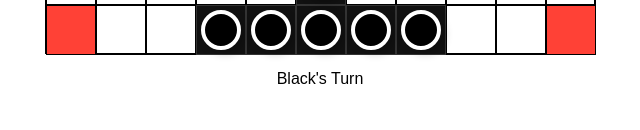
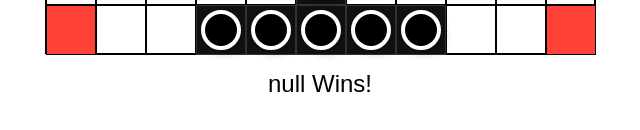
Before and after one commit to andavi/hnefatafl, a React (Create React App) app: page / in a window 1280 px wide. Shown: the part 616-746 px from the top of the page, without its empty margins (320-960 px from the left). Built offline with nearby package versions, Linux system fonts and the light colour scheme.

Commit message:
win footer message

```diff
--- a/src/App.js
+++ b/src/App.js
@@ -25,7 +25,9 @@ constructor(props) {
   this.state = {
     attackerTurn: true,
     selectedPiece: null,
-    board: initialSetup
+    board: initialSetup,
+    kingPosition: {row: 5, col: 5},
+    winner: 'null'
   }
 }
 
@@ -64,16 +66,21 @@ constructor(props) {
   }
 
   onSelect = (row, col) => {
-    if (this.state.attackerTurn && this.state.board[row][col] === 'a') {
+    // check game over condition
+    if (!this.state.winner) {
+      // if attacker's turn and attacker chosen
+      if (this.state.attackerTurn && this.isAttacker({ row, col })) {
         this.setState({
           selectedPiece: { row, col },
         });
-    } else if (!this.state.attackerTurn && this.state.board[row][col]
-        && this.state.board[row][col] !== 'a') {
+        // if defender's turn and defender chosen
+      } else if (!this.state.attackerTurn && this.isDefender({ row, col })) {
         this.setState({
           selectedPiece: { row, col },
         });
       }
+    }
+
   }
 
   /////////////////////////////////
@@ -113,11 +120,13 @@ constructor(props) {
   }
 
   isCapture = (first, second, third) => {
-    // console.log(first, second, third);
+    if (this.state.board[second.row][second.col] === 'k') {
+      return false;
+    }
     const firstColor = this.getColor(first);
     const secondColor = this.getColor(second);
     const thirdColor = this.getColor(third);
-    // console.log(firstColor, secondColor, thirdColor);
+    // captures occur if: wbw, wbr, bwb, or bwr
     return ((firstColor === 'white' && secondColor === 'black' && thirdColor === 'white')
       || (firstColor === 'white' && secondColor === 'black' && thirdColor === 'red')
       || (firstColor === 'black' && secondColor === 'white' && thirdColor === 'black')
@@ -245,10 +254,6 @@ constructor(props) {
       && this.isNotBlocked(origin, dest) && this.ifRefugeIsKing(origin, dest);
   }
 
-  /////////////////////////////////
-  // RENDER
-  /////////////////////////////////
-
   isSelected = (row, col) => {
     if (this.state.selectedPiece){
       return this.state.selectedPiece.row === row
@@ -256,6 +261,10 @@ constructor(props) {
     }
     return false;
   }
+
+  /////////////////////////////////
+  // RENDER
+  /////////////////////////////////
 
   render() {
     return (
@@ -273,12 +282,18 @@ constructor(props) {
           onMove={this.onMove}
           isSelected={this.isSelected}
         />
-        <div className='tc footer'>
+        { this.state.winner
+          ? <div className='tc f3'>
+            {this.state.winner + ' Wins!'}
+          </div>
+          :<div className='tc footer'>
             {this.state.attackerTurn
               ? "Black's Turn"
               : "White's Turn"
             }
           </div>
+        }
+
       </div>
     );
   }
```
Lines whose indentation alone changed are shown as unchanged.
